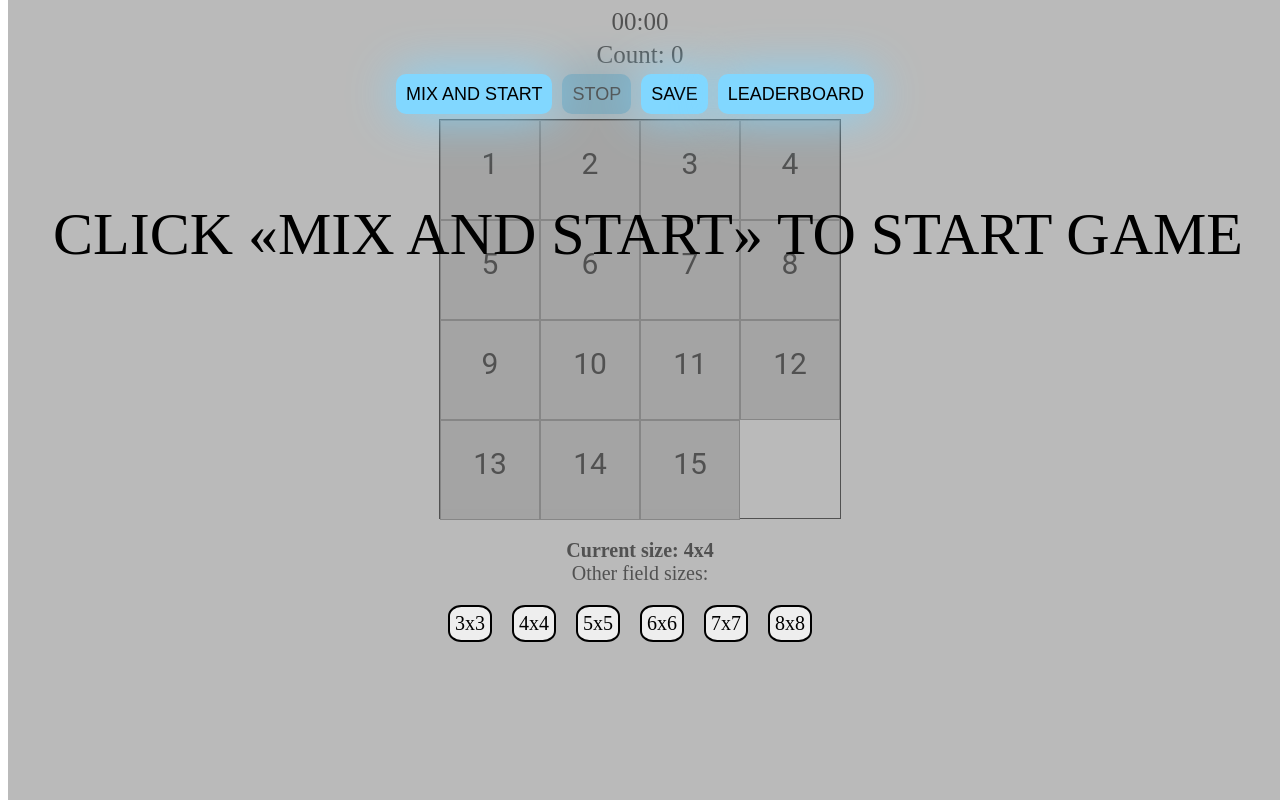
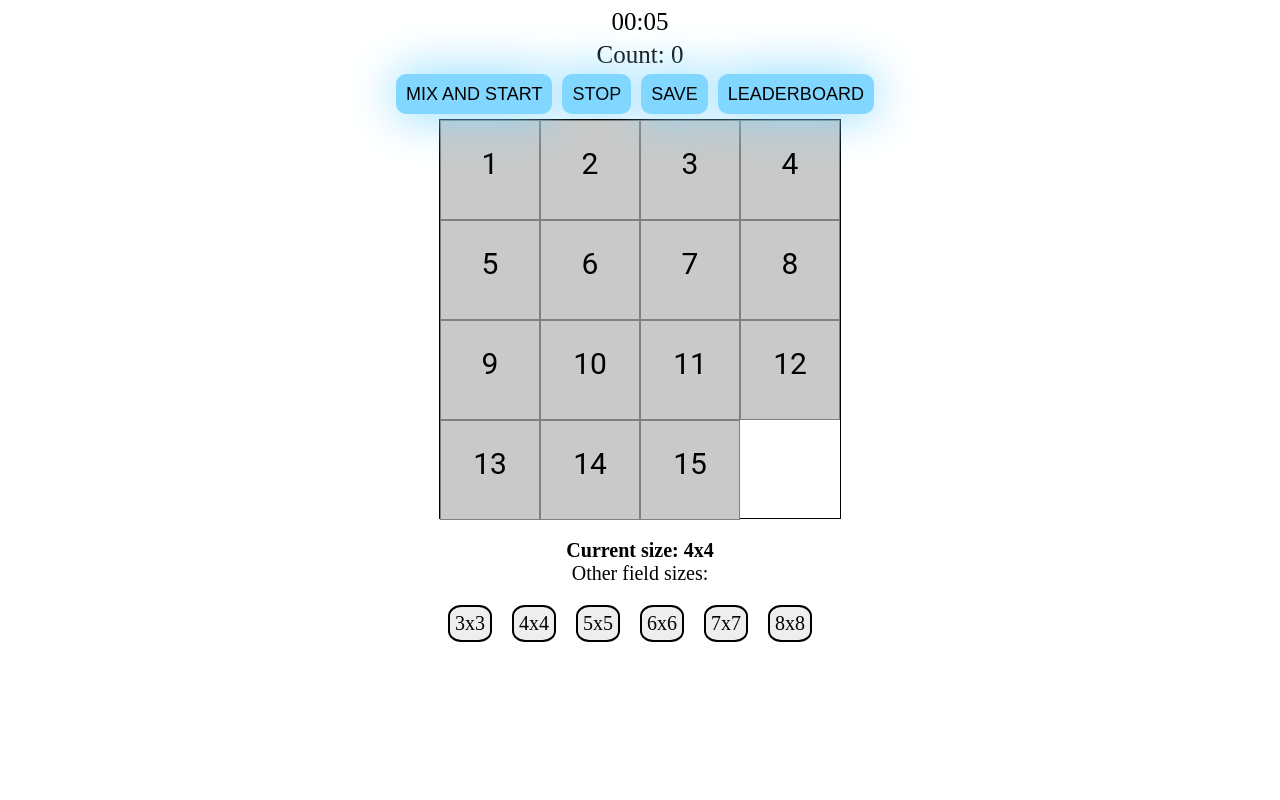
Before and after one commit to inq666/Gem-puzzle, a website: page index.html in a window 1280 px wide. Drawn offline with Linux system fonts and the light colour scheme.

Commit message:
fix: timer and save

```diff
--- a/script.js
+++ b/script.js
@@ -4,8 +4,8 @@ class Fifteen {
     this.countMove = +(localStorage.getItem('countMove')) || 0;
     this.size = +(localStorage.getItem('size')) || 4;
     this.gameFieldArr = JSON.parse(localStorage.getItem('gameFieldArr')) || [];
-    this.min = localStorage.getItem('min') || 0;
-    this.sec = localStorage.getItem('sec') || 0;
+    this.min = JSON.parse(localStorage.getItem('min')) || 0;
+    this.sec = JSON.parse(localStorage.getItem('sec')) || 0;
   }
 
   createDOM() {
@@ -85,7 +85,8 @@ class Fifteen {
 
     this.timer = document.createElement('div');
     this.timer.classList.add('infoNum');
-    this.timer.textContent = '00:00';
+    this.timer.textContent = 'TIME';
+    this.timerId = setInterval(() => this.tick(), 1000);
     document.body.prepend(this.timer);
 
     this.leaderboardTable = document.createElement('div');
@@ -287,13 +288,13 @@ class Fifteen {
   shuffleArr() {
     this.countMove = 0;
     this.stopGame.style.display = 'none';
+    console.log(this.min, this.sec)
     this.min = 0;
     this.sec = 0;
     this.count.textContent = `Count: ${this.countMove}`;
     this.timer.textContent = '00:00';
     this.gameFieldArr.sort(() => Math.random() - 0.5);
     this.draw();
-    console.log
     if (this.timerId) {
       return;
     }
--- a/style.css
+++ b/style.css
@@ -136,7 +136,7 @@ button:hover {
   top: 0;
   z-index: 50;
 
-  display: block;
+  display: none;
   width: 100vw;
   height: 100vh;
 
```
